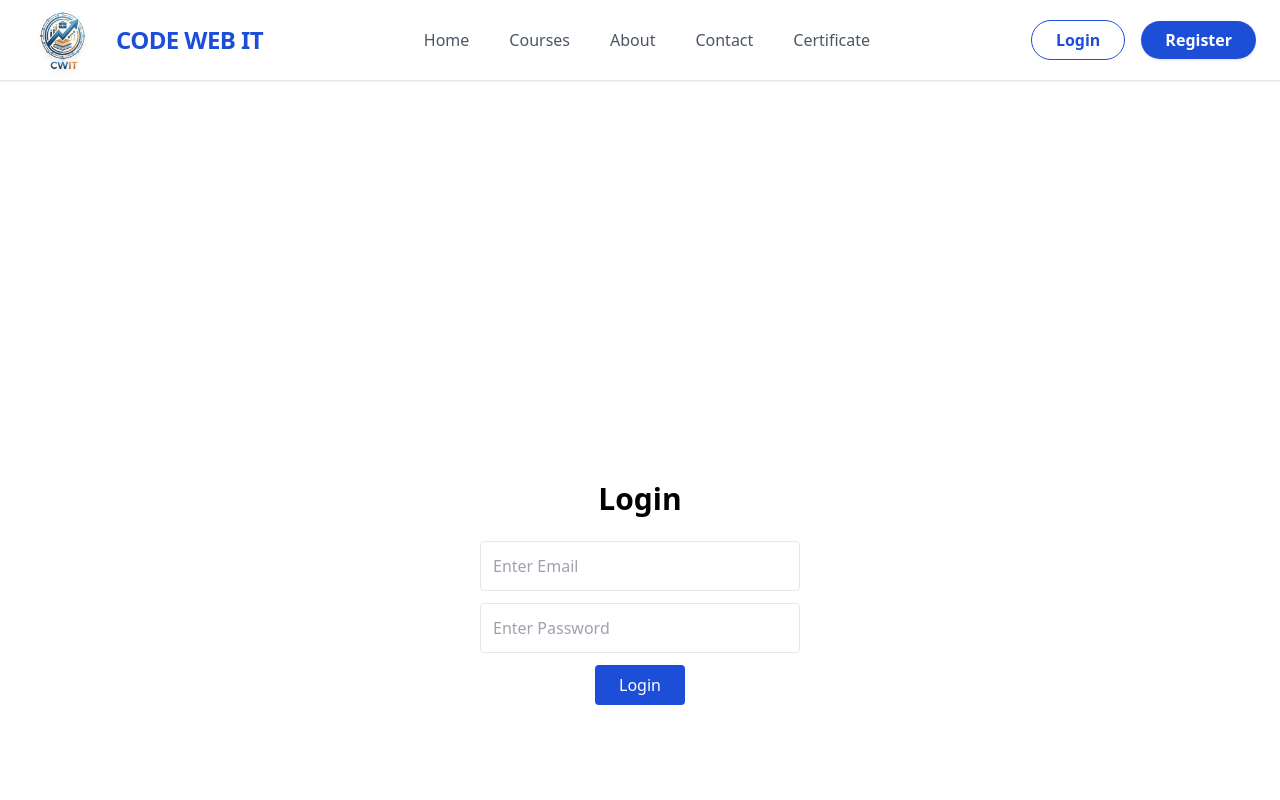
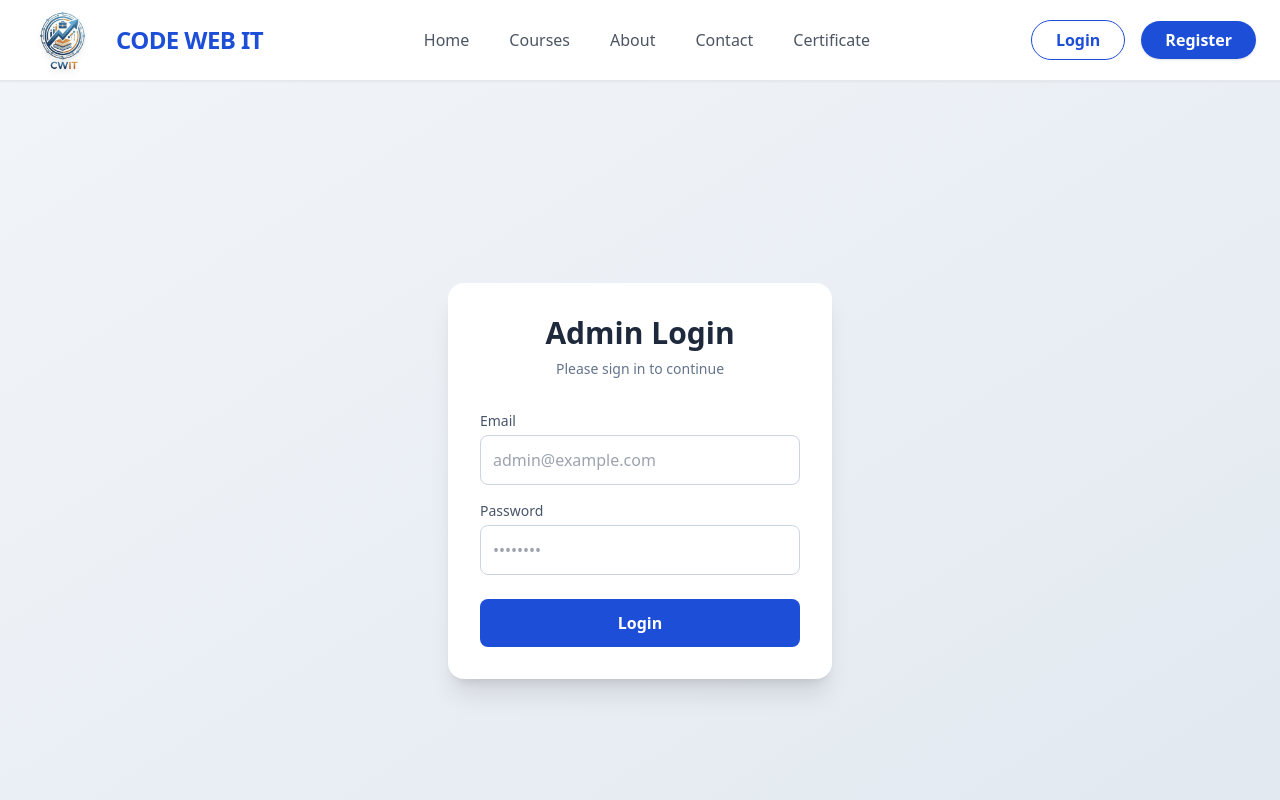
Before and after one commit to vikashsharma380/CodeWebIT, a React (Vite) app: page /login in a window 1280 px wide. Shown: the top 800 px of the page. Built offline with nearby package versions, Linux system fonts and the light colour scheme.

Commit message:
initial commit

```diff
--- a/src/App.jsx
+++ b/src/App.jsx
@@ -38,7 +38,7 @@ const AppContent = () => {
       {/* ✅ ADMIN NAVBAR (STICKY & ALWAYS VISIBLE) */}
       {isAdminRoute && <AdminNavbar />}
 
-      <main className="flex-grow pt-28">
+      <main className={`flex-grow ${isAdminRoute ? "pt-28" : ""}`}>
         <Routes>
           <Route path="/" element={<HomePage />} />
           <Route path="/courses" element={<CoursesPage />} />
--- a/src/Login/LoginPage.jsx
+++ b/src/Login/LoginPage.jsx
@@ -25,29 +25,51 @@ export default function LoginPage() {
   };
 
   return (
-    <div className="flex flex-col items-center justify-center h-screen p-4">
-      <h1 className="mb-6 text-3xl font-bold">Login</h1>
+    <div className="flex flex-col items-center justify-center min-h-screen p-4 bg-gradient-to-br from-slate-100 to-slate-200">
+      {/* Card */}
+      <div className="w-full max-w-sm p-8 bg-white shadow-xl rounded-2xl">
+        {/* Title */}
+        <h1 className="mb-2 text-3xl font-extrabold text-center text-slate-800">
+          Admin Login
+        </h1>
+        <p className="mb-8 text-sm text-center text-slate-500">
+          Please sign in to continue
+        </p>
 
+        {/* Email */}
+        <div className="mb-4">
+          <label className="block mb-1 text-sm font-medium text-slate-600">
+            Email
+          </label>
           <input
             type="email"
-        className="w-80 p-3 border rounded mb-3"
-        placeholder="Enter Email"
+            placeholder="admin@example.com"
             onChange={(e) => setEmail(e.target.value)}
+            className="w-full p-3 border rounded-lg border-slate-300 focus:outline-none focus:ring-2 focus:ring-blue-600 focus:border-transparent"
           />
+        </div>
 
+        {/* Password */}
+        <div className="mb-6">
+          <label className="block mb-1 text-sm font-medium text-slate-600">
+            Password
+          </label>
           <input
             type="password"
-        className="w-80 p-3 border rounded mb-3"
-        placeholder="Enter Password"
+            placeholder="••••••••"
             onChange={(e) => setPassword(e.target.value)}
+            className="w-full p-3 border rounded-lg border-slate-300 focus:outline-none focus:ring-2 focus:ring-blue-600 focus:border-transparent"
           />
+        </div>
 
+        {/* Button */}
         <button
           onClick={handleLogin}
-        className="px-6 py-2 text-white bg-blue-700 rounded hover:bg-blue-800"
+          className="w-full py-3 font-semibold text-white transition-all duration-200 bg-blue-700 rounded-lg hover:bg-blue-800"
         >
           Login
         </button>
       </div>
+    </div>
   );
 }
```
Lines whose indentation alone changed are shown as unchanged.
